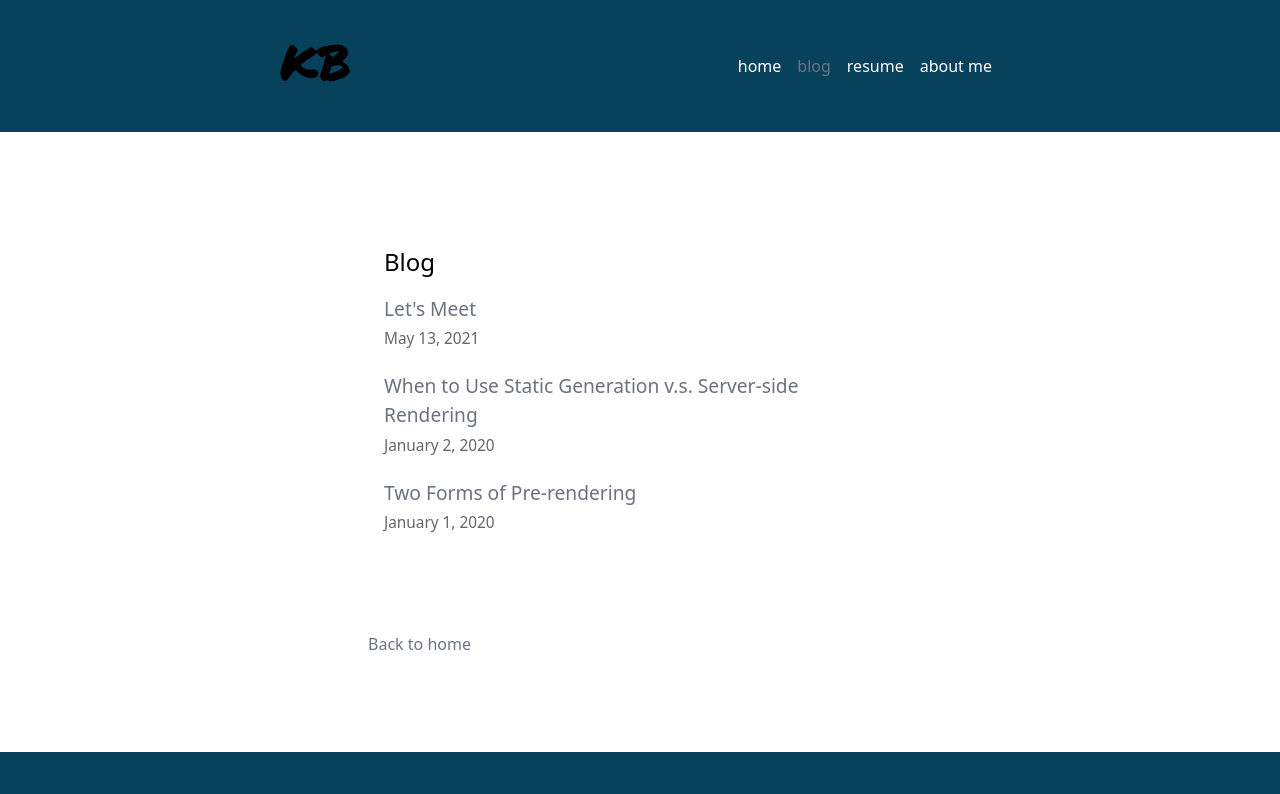
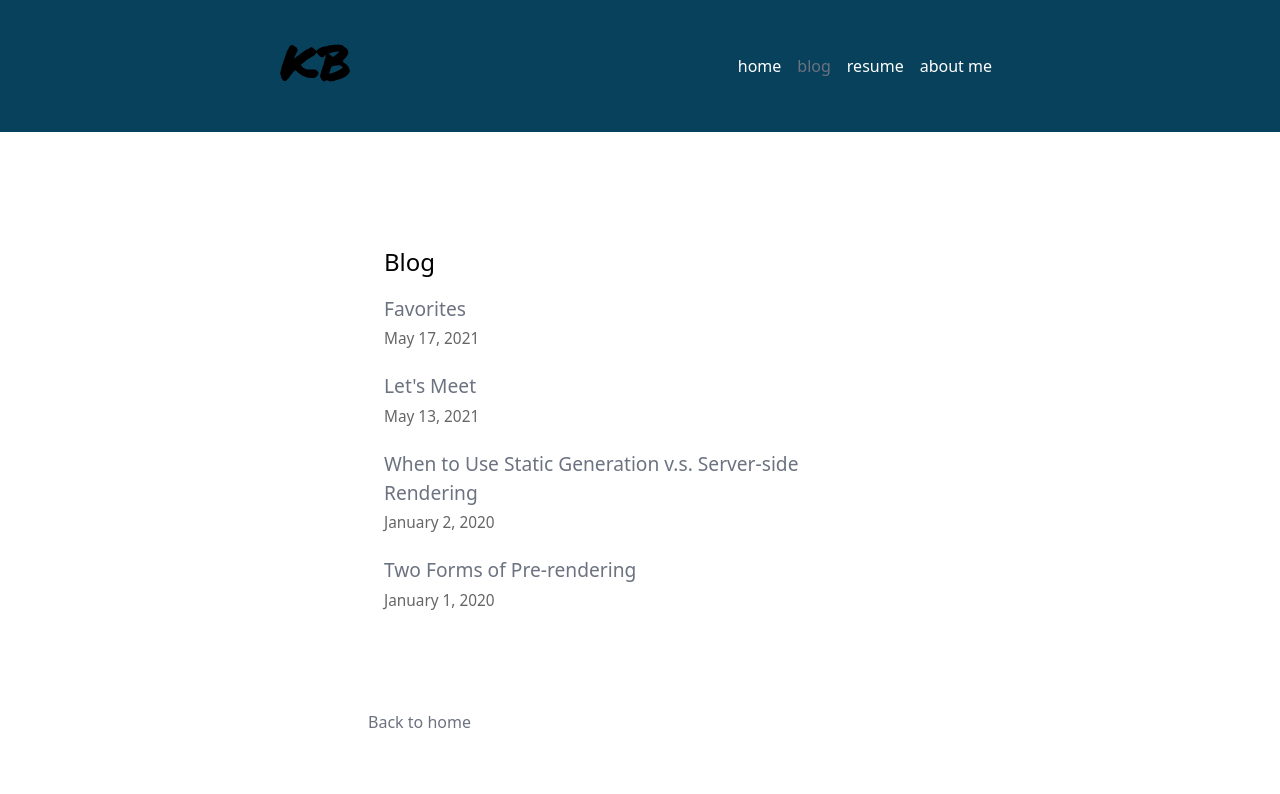
Before and after one commit to Kassymkhan919/my-blog, a Next.js app: page /blog in a window 1280 px wide. Shown: the top 794 px of the page. Built offline with nearby package versions, Linux system fonts and the light colour scheme.

Commit message:
changed profile photo

```diff
--- a/components/layout.js
+++ b/components/layout.js
@@ -38,7 +38,7 @@ export default function Layout({ children, home, aboutme }) {
               <>
                 <Image
                   priority
-                  src="/images/profile.jpg"
+                  src="/images/facepic.jpg"
                   className={utilStyles.borderCircle}
                   height={108}
                   width={108}
--- /dev/null
+++ b/posts/Favourites.md
@@ -0,0 +1,4 @@
+---
+title: "Favorites"
+date: '2021-05-17'
+---
```
